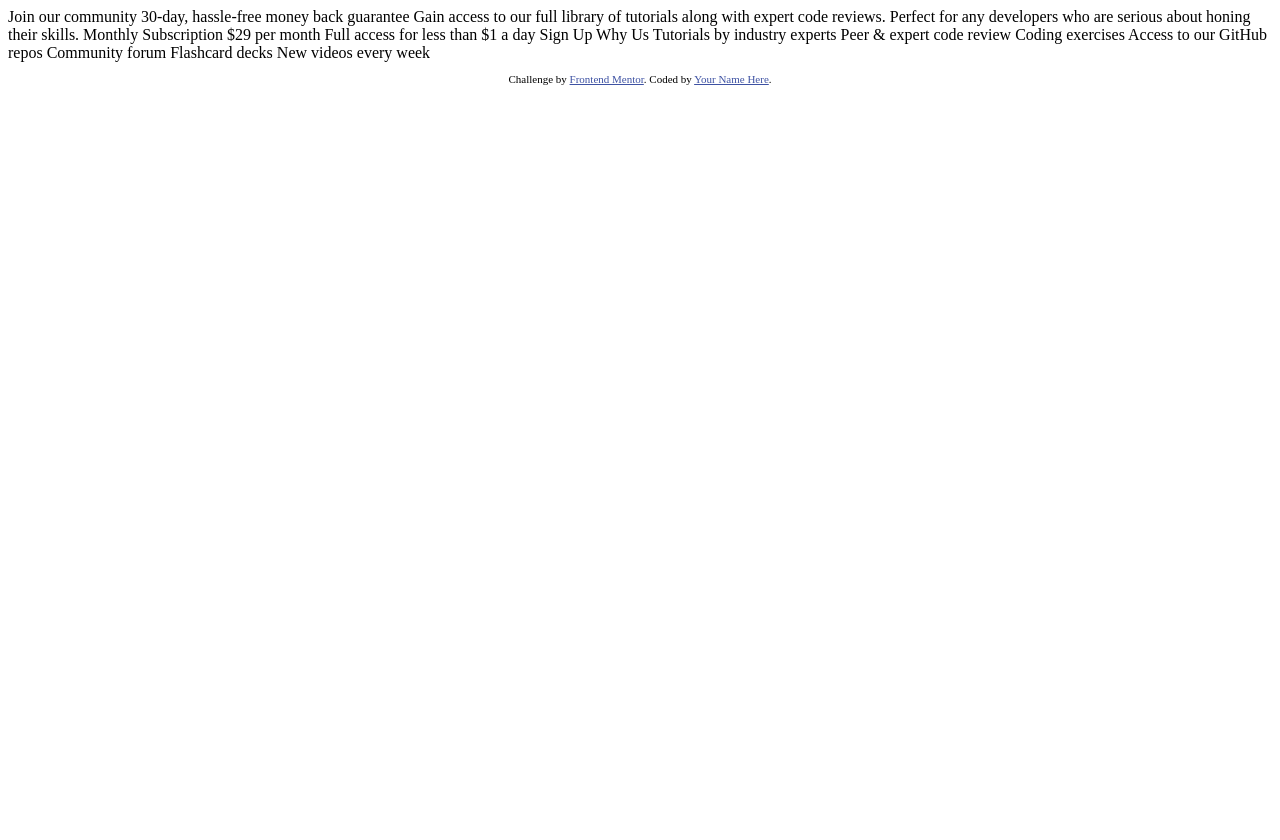
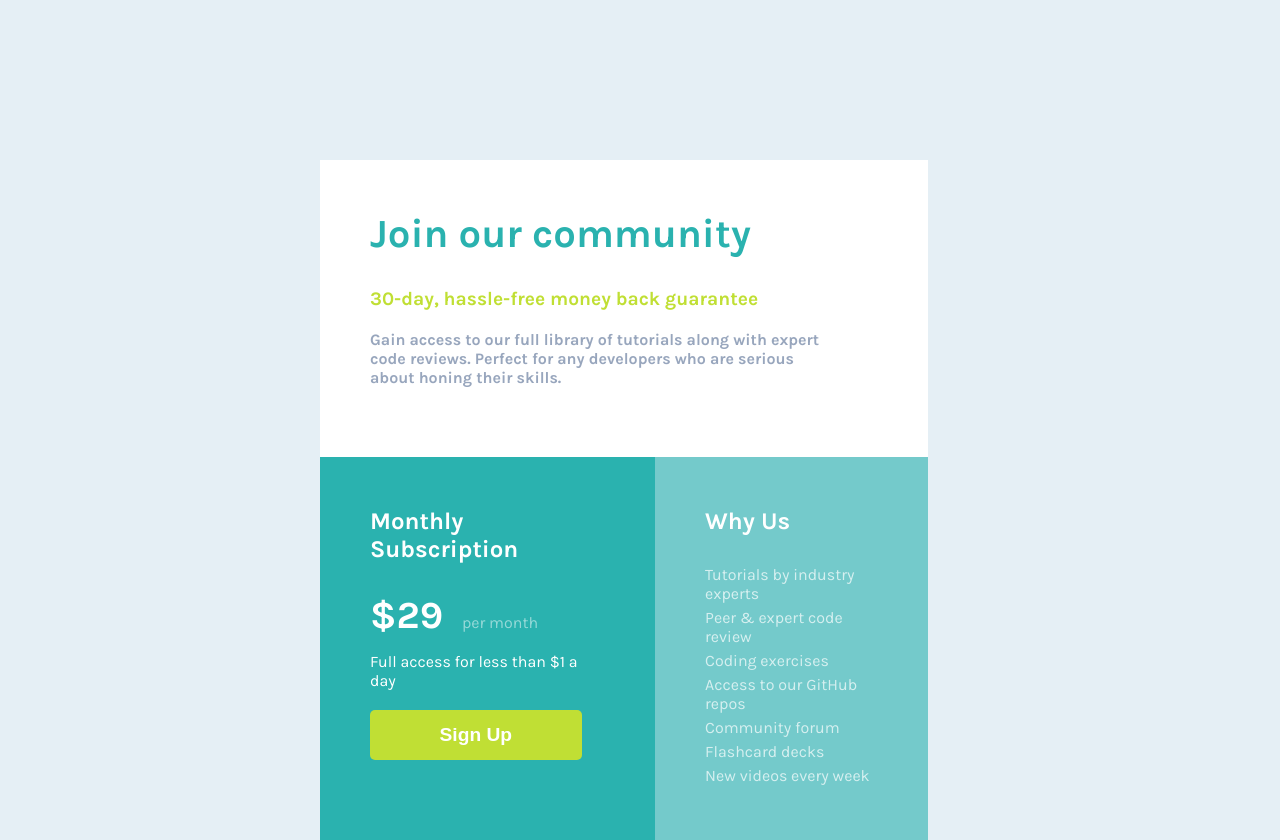
Before and after one commit to HaseebaAlhaddi/Frontend-Mentor-Single-price-grid-component, a plain HTML site: page index.html in a window 1280 px wide. Before the commit the page ends 800 px from the top, so only its background shows below. Drawn offline with Linux system fonts and the light colour scheme.

Commit message:
add code

```diff
--- a/index.html
+++ b/index.html
@@ -5,46 +5,35 @@
   <meta name="viewport" content="width=device-width, initial-scale=1.0"> <!-- displays site properly based on user's device -->
 
   <link rel="icon" type="image/png" sizes="32x32" href="./images/favicon-32x32.png">
-
+  <link rel="stylesheet" href="styles.css">
   <title>Frontend Mentor | Single Price Grid Component</title>
-
-  <!-- Feel free to remove these styles or customise in your own stylesheet 👍 -->
-  <style>
-    .attribution { font-size: 11px; text-align: center; }
-    .attribution a { color: hsl(228, 45%, 44%); }
-  </style>
 </head>
 <body>
-  Join our community
-
-  30-day, hassle-free money back guarantee
-
-  Gain access to our full library of tutorials along with expert code reviews.
-  Perfect for any developers who are serious about honing their skills.
-
-  Monthly Subscription
-
-  &dollar;29 per month
-
-  Full access for less than &dollar;1 a day
-
-  Sign Up
-
-  Why Us
-
-  Tutorials by industry experts
-  Peer &amp; expert code review
-  Coding exercises
-  Access to our GitHub repos
-  Community forum
-  Flashcard decks
-  New videos every week
-
-  <footer>
-    <p class="attribution">
-      Challenge by <a href="https://www.frontendmentor.io?ref=challenge" target="_blank">Frontend Mentor</a>.
-      Coded by <a href="#">Your Name Here</a>.
-    </p>
-  </footer>
+  <main>
+    <section>
+      <h1>Join our community</h1>
+      <p class="green-p">30-day, hassle-free money back guarantee</p>
+      <p class="gray-p">Gain access to our full library of tutorials along with expert code reviews. Perfect for any developers who are serious about honing their skills.</p>
+    </section>
+    <section>
+      <h2>Monthly Subscription</h2>
+      <span>&dollar;29</span>
+      <p class="Price"> per month</p>
+      <p>Full access for less than &dollar;1 a day</p>
+      <button>Sign Up</button>
+    </section>
+    <section>
+      <h3>Why Us</h3>
+      <ul>
+        <li>Tutorials by industry experts</li>
+        <li>Peer & expert code review</li>
+        <li>Coding exercises</li>
+        <li>Access to our GitHub repos</li>
+        <li>Community forum</li>
+        <li>Flashcard decks</li>
+        <li>New videos every week</li>
+      </ul>
+    </section>
+  </main>
 </body>
 </html>
--- /dev/null
+++ b/styles.css
@@ -0,0 +1,117 @@
+@import url('https://fonts.googleapis.com/css2?family=Barlow+Semi+Condensed:ital,wght@0,100;0,200;0,300;0,400;0,500;0,600;0,700;0,800;0,900;1,100;1,200;1,300;1,400;1,500;1,600;1,700;1,800;1,900&family=Big+Shoulders+Display:wght@100..900&family=Fraunces:ital,opsz,wght@0,9..144,100..900;1,9..144,100..900&family=Hanken+Grotesk:ital,wght@0,100..900;1,100..900&family=Inter:ital,opsz,wght@0,14..32,100..900;1,14..32,100..900&family=Karla:ital,wght@0,200..800;1,200..800&family=Kumbh+Sans:wght@100..900&family=League+Spartan:wght@100..900&family=Lexend+Deca:wght@100..900&family=Montserrat:ital,wght@0,100..900;1,100..900&family=Outfit:wght@100..900&family=Poppins:ital,wght@0,100;0,200;0,300;0,400;0,500;0,600;0,700;0,800;0,900;1,100;1,200;1,300;1,400;1,500;1,600;1,700;1,800;1,900&family=Red+Hat+Display:ital,wght@0,300..900;1,300..900&display=swap');
+*{
+    margin: 0;
+    padding: 0;
+    box-sizing: border-box;
+}
+html{
+    font-size: 16px;
+}
+body{
+    font-family: "Karla", serif;
+    background-color:  hsl(204, 43%, 93%);
+    padding: 20vh 25vw;
+    height: 100vh;
+}
+main{
+    display: grid;
+    grid-template-areas: 'section1 section1'
+    'section2 section3';
+    gap: 0 0;
+    width: 95%;
+}
+main section{
+    padding: clamp(10px, 5vw, 50px);
+}
+main section:nth-child(1){
+    grid-area: section1;
+    background-color: white;
+}
+main section:nth-child(2){
+    grid-area: section2;
+    background-color:hsl(179, 62%, 43%);
+}
+main section:nth-child(3){
+    grid-area: section3;
+    background-color: hsl(179, 62%, 43%, 0.6);
+}
+main section h1{
+    font-size: 2.5rem;
+    font-weight: 700;
+    color: hsl(179, 62%, 43%);
+    margin-bottom: 30px;
+}
+.green-p{
+    font-size: 1.2rem;
+    color: hsl(71, 73%, 54%);
+    font-weight: 700;
+    margin-bottom: 20px;
+}
+.gray-p{
+    font-size: 1rem;
+    color: hsl(218, 22%, 67%);
+    font-weight: 700;
+    margin-bottom: 20px;
+    width: 90%;
+}
+main section h2{
+    font-size: 1.5rem;
+    font-weight: 700;
+    color: white;
+    margin-bottom: 30px;
+}
+.Price{
+    color: white;
+    opacity: 0.5;
+    display: inline-block;
+}
+span{
+    font-size: 2.4rem;
+    font-weight: 700;
+    color: white;
+    opacity: 1;
+    margin-right: 15px;
+}
+main section:nth-child(2) p{
+    font-size: 1rem;
+    font-weight: 400;
+    color: white;
+    margin-bottom: 20px;
+}
+button{
+    background-color: hsl(71, 73%, 54%);
+    color: white;
+    font-size: 1.2rem;
+    font-weight: 700;
+    padding: 10px 20px;
+    border: none;
+    border-radius: 5px;
+    cursor: pointer;
+    width: 90%;
+    height: 50px;
+}
+main section h3{
+    font-size: 1.5rem;
+    font-weight: 700;
+    color: white;
+    margin-bottom: 30px;
+}
+main section ul{
+    list-style: none;
+}
+main section ul li{
+    font-weight: 400;
+    color: white;
+    opacity: 0.7;
+    margin-bottom: 5px;
+}
+@media (max-width: 768px){
+    body{
+        padding: 10vh 5vw;
+    }
+    main{
+        display: flex;
+        flex-direction: column;
+        justify-content: center;
+    }
+}
```
Also changed, not shown: Screenshot.jpg (added), 1 other file.
